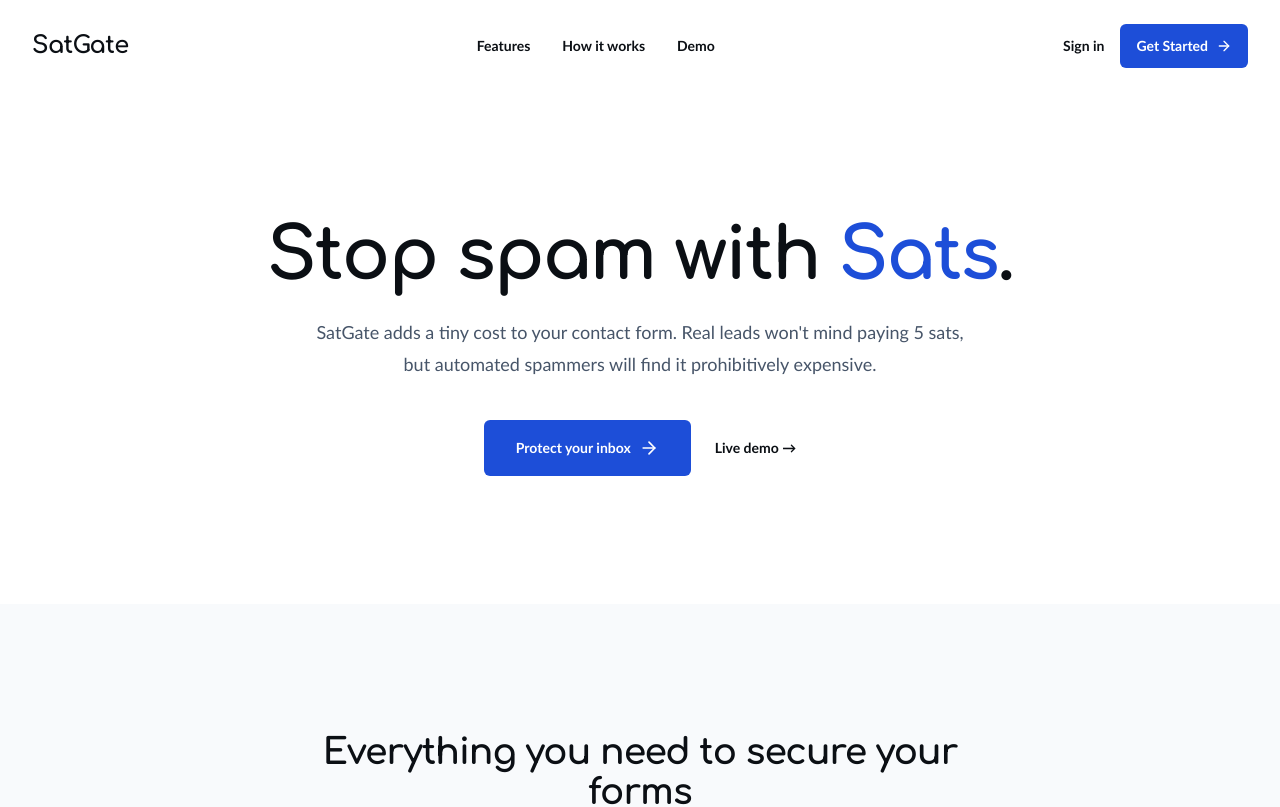
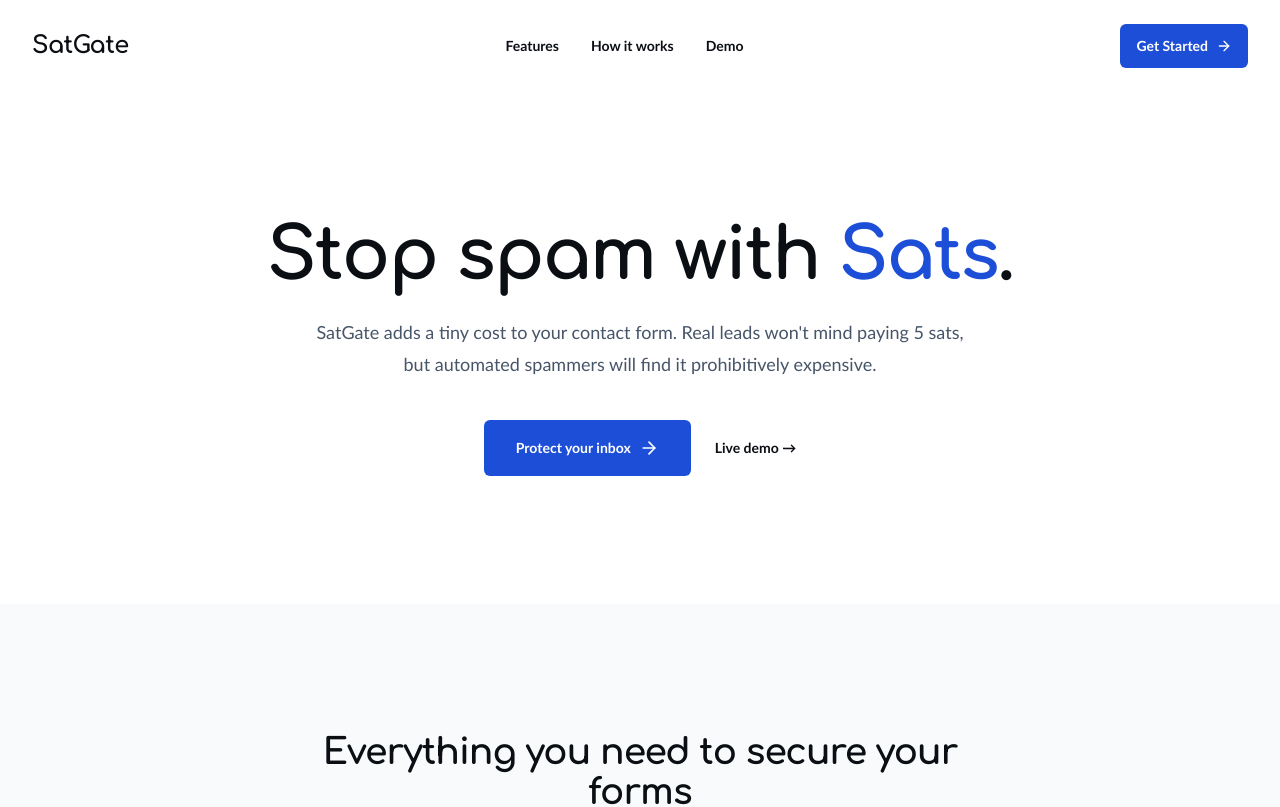
Before and after one commit to bethwel3001/SatGate, a Next.js app in the folder apps/web/: page / in a window 1280 px wide. Shown: the top 807 px of the page. Built offline with nearby package versions, Linux system fonts and the light colour scheme.

Commit message:
removed sigin from nav bar

```diff
--- a/apps/web/app/page.tsx
+++ b/apps/web/app/page.tsx
@@ -17,9 +17,6 @@
           </ul>
         </nav>
         <div className="flex items-center gap-4">
-          <Link href="/dashboard" className="text-sm font-semibold hover:text-satBlue transition">
-            Sign in
-          </Link>
           <Link href="/dashboard">
             <PrimaryButton>
               Get Started
```
